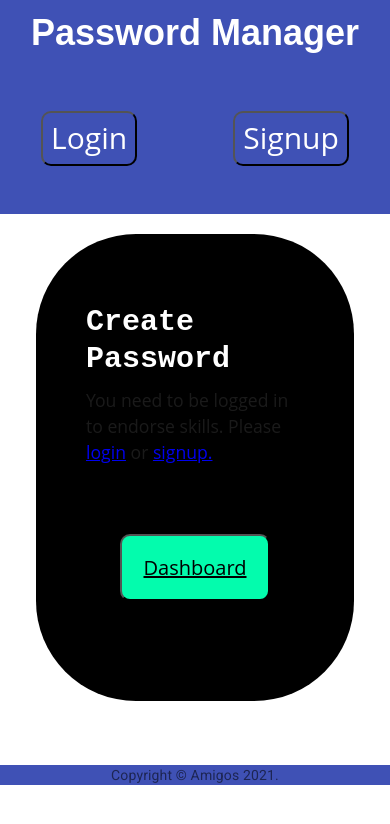
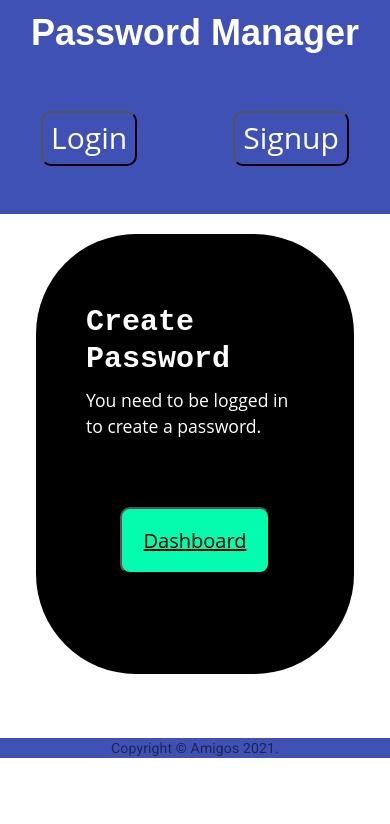
Before and after one commit to campe0n/passwordManager, a React (Create React App) app in the folder client/: page /createPassword in a window 390 px wide. Shown: the top 824 px of the page. Built offline with nearby package versions, Linux system fonts and the light colour scheme.

Commit message:
2 merge (#44)
* add mobile first design in create password pages

* removing nodemodules

* changed path of index.html

* added json engines

Co-authored-by: Jose Orozco <jose816orozco@gmail.com>
Co-authored-by: Abdale Hassan <cabdale989@gmail.com>

```diff
--- a/client/src/pages/CreatePassword.js
+++ b/client/src/pages/CreatePassword.js
@@ -1,14 +1,15 @@
 import React, { useState } from "react";
 import { Link } from "react-router-dom";
 import { useMutation } from "@apollo/client";
+import { ADD_PASSWORD } from "../utils/mutations";
 
-import { ADD_PASSWORD } from "../utils/mutations";
 
 import Auth from "../utils/auth";
 
 const formDiv = {
   // backgroundColor: "#3F51B5",
   borderRadius: "100px 100px 100px 100px",
+  marginTop: '20px',
   paddingBottom: "80px",
   margin: "20px"
 };
@@ -16,12 +17,10 @@ const formDiv = {
 const Form = {
   display: "flex",
   justifyContent: "space-evenly",
-  // flexDirection: 'row'
 };
 
 const inputField = {
   backgroundColor: "#eeeee4",
-  color: "white",
   padding: "10px",
   width: "200px",
   borderRadius: "10px 10px 10px 10px",
@@ -29,8 +28,6 @@ const inputField = {
 
 const btn = {
   backgroundColor: "#03fcad",
-  // padding: '10px',
-  // margin: '5px',
   width: "100px",
   borderRadius: "10px 10px 10px 10px",
 };
@@ -70,6 +67,12 @@ const dashBtn = {
   padding: "20px",
   fontSize: "20px",
 };
+
+const pText = {
+  display: 'flex',
+  justifyContent: 'center',
+  color: 'white'
+}
 
 const CreatePassword = ({ _id }) => {
   const [password, setPassword] = useState("");
@@ -117,14 +120,12 @@ const CreatePassword = ({ _id }) => {
               onChange={(event) => setPassword(event.target.value)}
             />
           </div>
-          <button style={btn} type="submit">
+          <button className="btn" style={btn} type="submit">
             Submit
           </button>
           {error && <div>{error.message}</div>}
 
-          <div>
-                <button style={DeleteBtn} >Delete</button>
-              </div>
+
 
           {/* {error && (
                   <div >
@@ -133,9 +134,8 @@ const CreatePassword = ({ _id }) => {
                 )} */}
         </form>
       ) : (
-        <p>
-          You need to be logged in to endorse skills. Please{" "}
-          <Link to="/login">login</Link> or <Link to="/signup">signup.</Link>
+        <p style={pText}>
+          You need to be logged in to create a password.
         </p>
       )}
 
```
Also changed, not shown: 2 other files (tests, documents, lock files or other folders).
